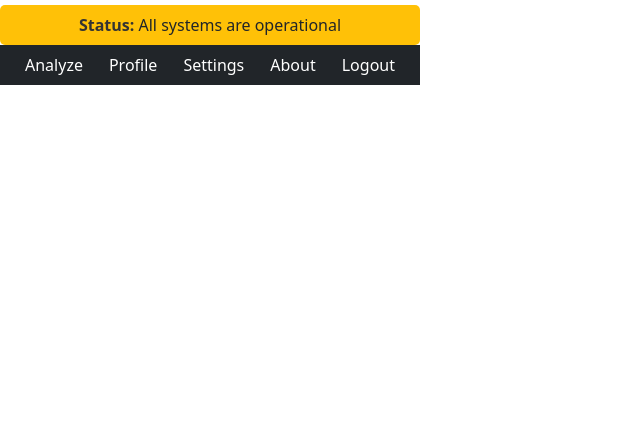
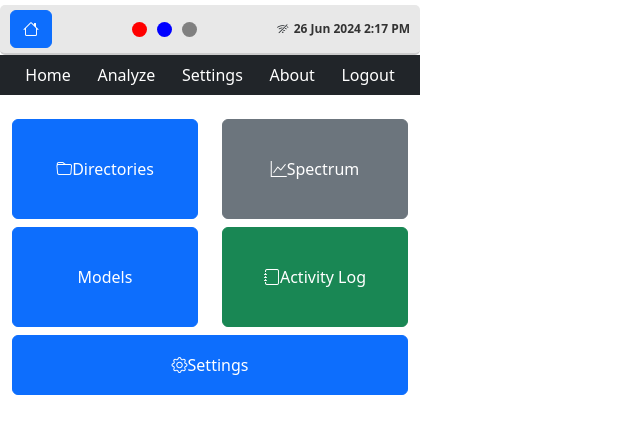
Before and after one commit to SanchithaUdana/Spectrometer-Project, a Flask app: page / in a window 1280 px wide. Shown: the top 434 px of the page, without its empty margins (0-640 px from the left). Run offline with Flask 3, Linux system fonts and the light colour scheme.

Commit message:
ui update

```diff
--- a/app.py
+++ b/app.py
@@ -53,4 +53,4 @@ def plot_png():
 
 
 if __name__ == '__main__':
-    app.run(debug=True)
+    app.run(debug=True, host='127.0.0.1', port=5000)
--- a/templates/index.html
+++ b/templates/index.html
@@ -5,6 +5,8 @@
   <meta name="viewport" content="width=420, height=380, initial-scale=1.0">
   <title>Compact Dashboard</title>
   <!-- Bootstrap CSS -->
+  <!-- Bootstrap Icons -->
+  <link href="https://cdn.jsdelivr.net/npm/bootstrap-icons/font/bootstrap-icons.css" rel="stylesheet">
   <link href="https://cdn.jsdelivr.net/npm/bootstrap@5.3.0-alpha1/dist/css/bootstrap.min.css" rel="stylesheet">
   <style>
     body {
@@ -51,36 +53,178 @@
       width: 100%;
       height: auto;
     }
+
+    .status-bar {
+      background-color: #e8e8e8;
+      padding: 5px 10px;
+      display: flex;
+      justify-content: space-between;
+      align-items: center;
+      border-bottom: 2px solid #ccc;
+    }
+    .status-bar-icons {
+      display: flex;
+      gap: 10px;
+    }
+    .status-bar-icons i {
+      width: 15px;
+      height: 15px;
+      border-radius: 50%;
+    }
+    .status-bar-icons .icon-red {
+      background-color: red;
+    }
+    .status-bar-icons .icon-blue {
+      background-color: blue;
+    }
+    .status-bar-icons .icon-gray {
+      background-color: gray;
+    }
+    .status-bar-info {
+      display: flex;
+      gap: 5px;
+      align-items: center;
+      font-size: 12px;
+    }
+    .status-bar-info i {
+      font-size: 12px;
+    }
+    .home-button {
+      font-size: 20px;
+      color: #000;
+      cursor: pointer;
+    }
+    .btn-custom {
+      height: 100px; /* Adjust button height as needed */
+      font-size: 18px;
+      text-align: center;
+    }
+    .btn-largest {
+      height: 200px; /* Make the largest button taller */
+      font-size: 24px;
+    }
+
+    .btn-layout {
+      height: 150px; /* Set button height */
+      font-size: 20px; /* Adjust text size */
+      display: flex;
+      justify-content: center;
+      align-items: center;
+    }
+    .container-custom {
+      max-width: 700px; /* Custom width for the layout */
+    }
+
+    .btn-layout {
+      display: flex;
+      justify-content: center;
+      align-items: center;
+      font-size: 16px; /* Adjust text size for responsiveness */
+      height: 100px; /* Adjust height for responsiveness */
+    }
+    /* Custom container width */
+    .container-custom {
+      max-width: 420px; /* Adjust to fit 420px screens with margins */
+        max-height: 380px;
+    }
+
+    /* Media query to adjust button size on smaller screens */
+    @media (max-width: 420px) {
+      .btn-layout {
+        height: 50px; /* Smaller button height for small screens */
+        font-size: 14px; /* Smaller text for small screens */
+      }
+    }
+
+    iframe {
+      border: none;
+      width: 420%;
+      height: 60px; /* Adjust the height to fit your status bar */
+    }
+
   </style>
 </head>
 <body>
 
-  <!-- Status bar -->
-  <div class="status-bar">
-    <span>Status:</span> All systems are operational
+{#<!-- Status Bar -->#}
+{#  <div class="status-bar">#}
+{#    <!-- Home Button -->#}
+{#    <div>#}
+{#      <button class="btn btn-primary">#}
+{#          <i class="bi bi-house"></i>#}
+{#      </button>#}
+{#    </div>#}
+{##}
+{#    <!-- Status Bar Icons -->#}
+{#    <div class="status-bar-icons">#}
+{#      <i class="icon-red"></i>#}
+{#      <i class="icon-blue"></i>#}
+{#      <i class="icon-gray"></i>#}
+{#    </div>#}
+{##}
+{#    <!-- Status Bar Info -->#}
+{#    <div class="status-bar-info">#}
+{#      <i class="bi bi-wifi-off"></i>#}
+{#      <span>26 Jun 2024 2:17 PM</span>#}
+{#    </div>#}
+{#  </div>#}
+{##}
+{#  <!-- Bootstrap-based navigation bar -->#}
+{#  <nav class="navbar navbar-expand-lg navbar-dark bg-dark">#}
+{#    <div class="container-fluid justify-content-around">#}
+{#      <a class="nav-link text-white" href="{{ url_for('home') }}">Analyze</a>#}
+{#      <a class="nav-link text-white" href="#profile">Profile</a>#}
+{#      <a class="nav-link text-white" href="#settings">Settings</a>#}
+{#      <a class="nav-link text-white" href="#about">About</a>#}
+{#      <a class="nav-link text-white" href="#logout">Logout</a>#}
+{#    </div>#}
+{#  </nav>#}
+
+<!-- Status Bar -->
+{% include 'statusBar.html' %}
+
+  <!-- Main content area -->
+<div class="container mt-4 container-custom">
+  <!-- First Row (2 buttons) -->
+  <div class="row mb-2">
+    <div class="col-6">
+      <button class="btn btn-primary w-100 mh-100 btn-layout">
+        <i class="bi bi-folder"></i> Directories
+      </button>
+    </div>
+    <div class="col-6">
+      <button class="btn btn-secondary w-100 mh-100 btn-layout">
+        <i class="bi bi-graph-up"></i> Spectrum
+      </button>
+    </div>
   </div>
 
-  <!-- Bootstrap-based navigation bar -->
-  <nav class="navbar navbar-expand-lg navbar-dark bg-dark">
-    <div class="container-fluid justify-content-around">
-      <a class="nav-link text-white" href="{{ url_for('home') }}">Analyze</a>
-      <a class="nav-link text-white" href="#profile">Profile</a>
-      <a class="nav-link text-white" href="#settings">Settings</a>
-      <a class="nav-link text-white" href="#about">About</a>
-      <a class="nav-link text-white" href="#logout">Logout</a>
+  <!-- Second Row (2 buttons) -->
+  <div class="row mb-2">
+    <div class="col-6">
+      <button class="btn btn-primary w-100 mh-100 btn-layout">
+        <i class="bi bi-cube"></i> Models
+      </button>
     </div>
-  </nav>
+    <div class="col-6">
+      <button class="btn btn-success w-100 mh-100 btn-layout">
+        <i class="bi bi-journal"></i> Activity Log
+      </button>
+    </div>
+  </div>
 
-  <!-- Main content area -->
-  <div class="content bg-white">
+  <!-- Third Row (1 large button) -->
+  <div class="row">
+    <div class="col-12">
+      <button class="btn btn-primary w-100 btn-layout" style="height: 60px;">
+        <i class="bi bi-gear"></i> Settings
+      </button>
+    </div>
+  </div>
+</div>
 
-    <!-- Chart Section -->
-{#    <div class="chart-container">#}
-{#      <img id="live-chart" src="/plot.png" alt="live chart">#}
-{#    </div>#}
-{#  </div>#}
 
-  <!-- JavaScript for updating the chart -->
+{#end of the body#}
   <script>
     function updateChart() {
       const img = document.getElementById('live-chart');
@@ -91,5 +235,7 @@
 
   <!-- Bootstrap JS Bundle with Popper -->
   <script src="https://cdn.jsdelivr.net/npm/bootstrap@5.3.0-alpha1/dist/js/bootstrap.bundle.min.js"></script>
+
 </body>
+
 </html>
--- /dev/null
+++ b/templates/statusBar.html
@@ -0,0 +1,32 @@
+<!-- Status bar -->
+  <!-- Status Bar -->
+  <div class="status-bar">
+    <!-- Home Button -->
+    <div>
+      <a class="btn btn-primary bi bi-house" href="{{ url_for('navigate_to_index') }}" role="button"></a>
+    </div>
+
+    <!-- Status Bar Icons -->
+    <div class="status-bar-icons">
+      <i class="icon-red"></i>
+      <i class="icon-blue"></i>
+      <i class="icon-gray"></i>
+    </div>
+
+    <!-- Status Bar Info -->
+    <div class="status-bar-info">
+      <i class="bi bi-wifi-off"></i>
+      <span>26 Jun 2024 2:17 PM</span>
+    </div>
+  </div>
+
+  <!-- Bootstrap-based navigation bar -->
+  <nav class="navbar navbar-expand-lg navbar-dark bg-dark">
+    <div class="container-fluid justify-content-around">
+      <a class="nav-link text-white" href="{{ url_for('navigate_to_index') }}">Home</a>
+      <a class="nav-link text-white" href="{{ url_for('home') }}">Analyze</a>
+      <a class="nav-link text-white" href="#settings">Settings</a>
+      <a class="nav-link text-white" href="#about">About</a>
+      <a class="nav-link text-white" href="#logout">Logout</a>
+    </div>
+  </nav>
```
Also changed, not shown: templates/home.html (+57 -17 lines).
